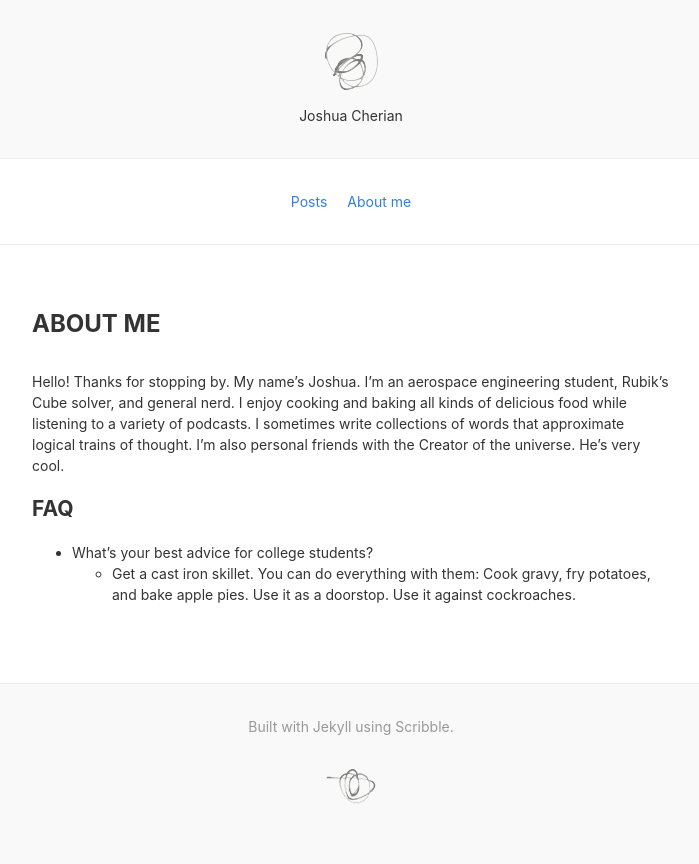
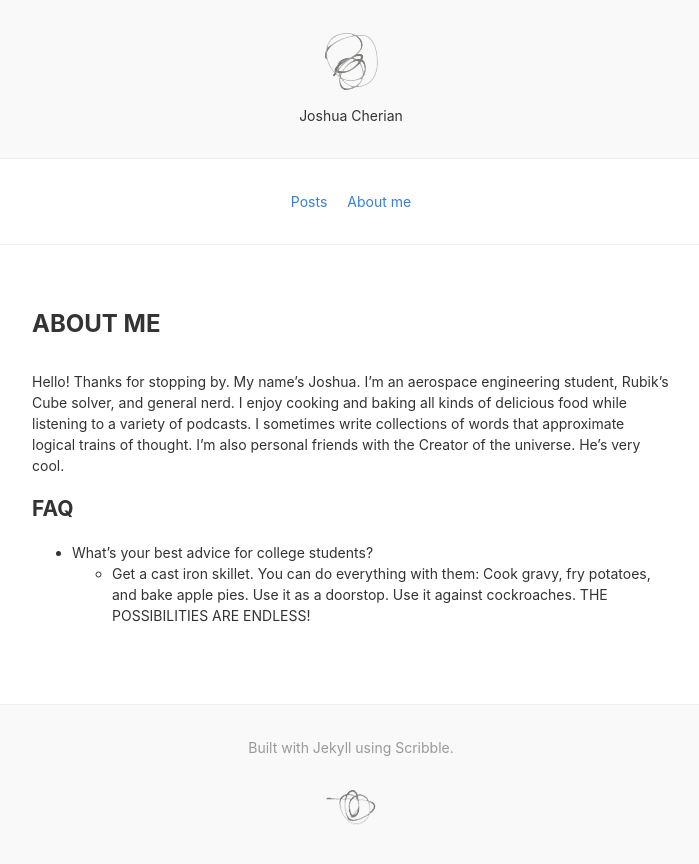
Before and after one commit to joshuacherian/joshuacherian.github.io, a Jekyll site: the page built from about.md, in a window 1280 px wide. Shown: the top 864 px of the page, without its empty margins (289-988 px from the left). Built offline with Jekyll 4.4.1, drawn with Linux system fonts in a browser that asks for light colours; nearby versions of some CDN libraries.

Commit message:
Updates to About page.

```diff
--- a/about.md
+++ b/about.md
@@ -7,4 +7,4 @@ Hello! Thanks for stopping by. My name's Joshua. I'm an aerospace engineering st
 ## FAQ
 
 * What's your best advice for college students?
-	* Get a cast iron skillet. You can do everything with them: Cook gravy, fry potatoes, and bake apple pies. Use it as a doorstop. Use it against cockroaches.
+	* Get a cast iron skillet. You can do everything with them: Cook gravy, fry potatoes, and bake apple pies. Use it as a doorstop. Use it against cockroaches. THE POSSIBILITIES ARE ENDLESS!
```
